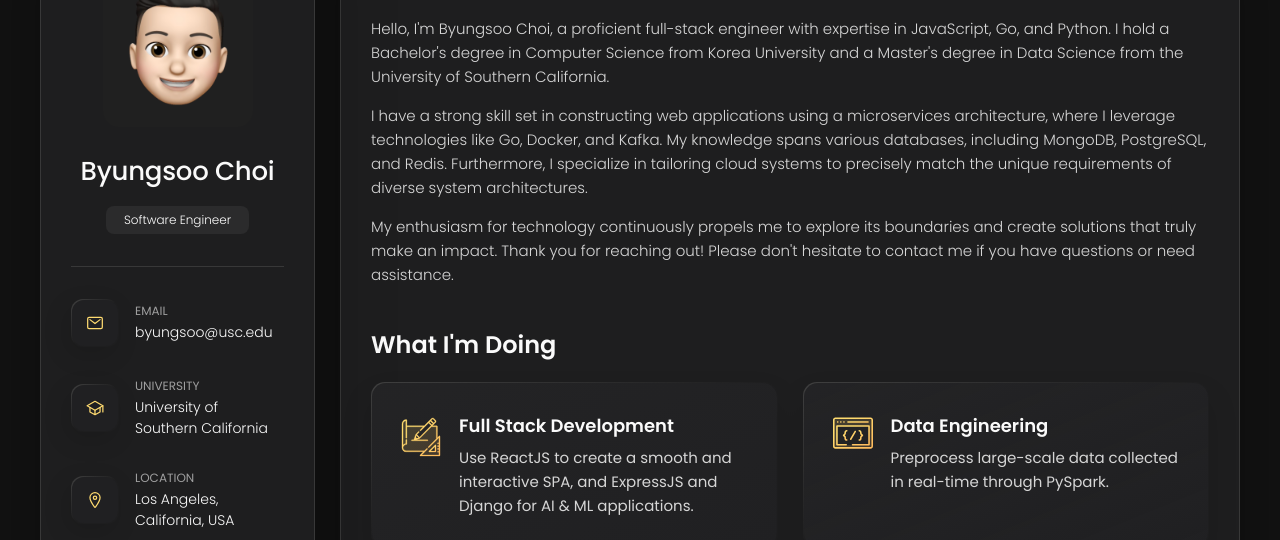
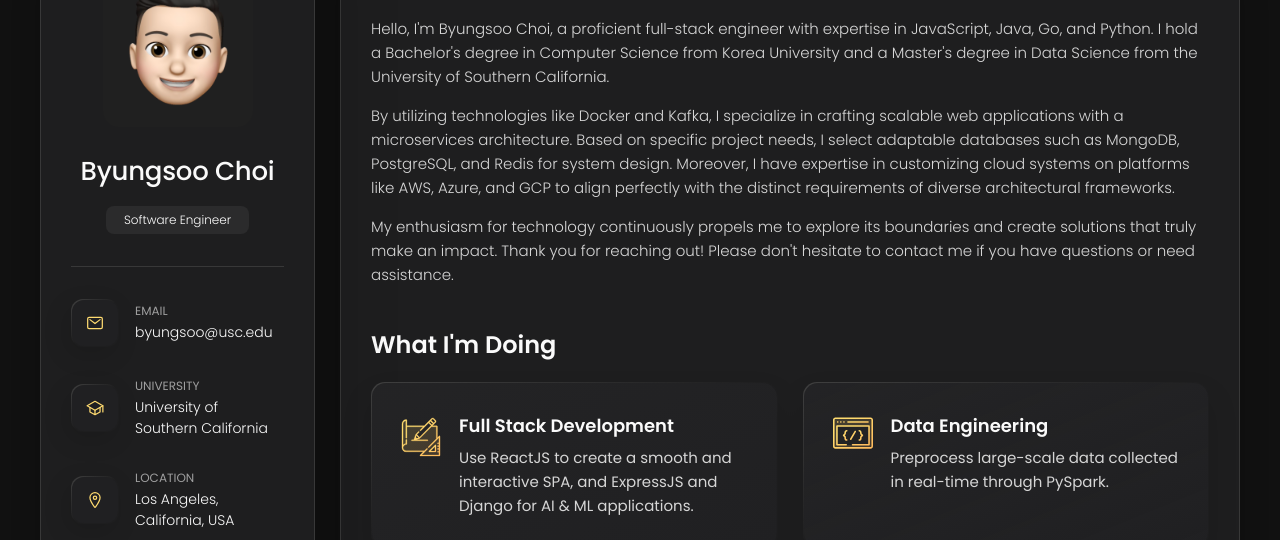
Before and after one commit to CodingStorageofSoo/portfolio.github.io, a plain HTML site: page index.html in a window 1280 px wide. Shown: the part 162-702 px from the top of the page. Drawn offline with nearby package versions, Linux system fonts and the light colour scheme.

Commit message:
Fix Introduction

```diff
--- a/index.html
+++ b/index.html
@@ -181,17 +181,18 @@
           <section class="about-text">
             <p>
               Hello, I'm Byungsoo Choi, a proficient full-stack engineer with
-              expertise in JavaScript, Go, and Python. I hold a Bachelor's
+              expertise in JavaScript, Java, Go, and Python. I hold a Bachelor's
               degree in Computer Science from Korea University and a Master's
               degree in Data Science from the University of Southern California.
             </p>
             <p>
-              I have a strong skill set in constructing web applications using a
-              microservices architecture, where I leverage technologies like Go,
-              Docker, and Kafka. My knowledge spans various databases, including
-              MongoDB, PostgreSQL, and Redis. Furthermore, I specialize in
-              tailoring cloud systems to precisely match the unique requirements
-              of diverse system architectures.
+              By utilizing technologies like Docker and Kafka, I specialize in
+              crafting scalable web applications with a microservices
+              architecture. Based on specific project needs, I select adaptable
+              databases such as MongoDB, PostgreSQL, and Redis for system
+              design. Moreover, I have expertise in customizing cloud systems on
+              platforms like AWS, Azure, and GCP to align perfectly with the
+              distinct requirements of diverse architectural frameworks.
             </p>
             <p>
               My enthusiasm for technology continuously propels me to explore
```
